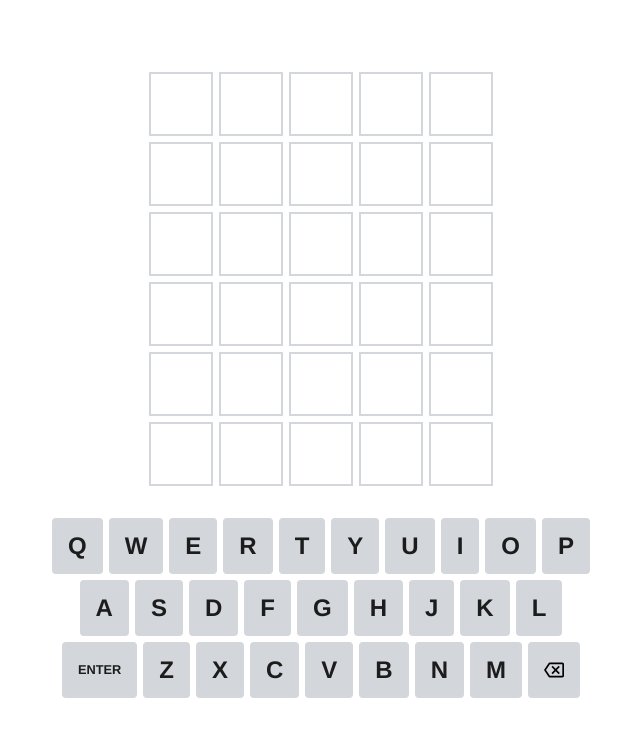
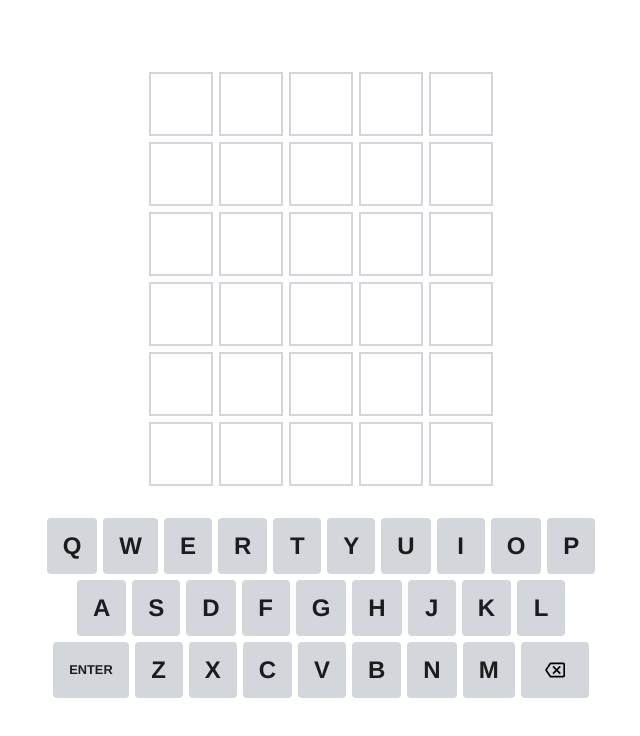
Before and after one commit to PeterHHartmann/SPAC-2-Wordle, a React (Vite) app: page / in a window 1280 px wide. Shown: the top 736 px of the page, without its empty margins (319-959 px from the left). Built offline with nearby package versions, Linux system fonts and the light colour scheme.

Commit message:
similar width of keyboard keys

```diff
--- a/src/components/keyboard/Keyboard.tsx
+++ b/src/components/keyboard/Keyboard.tsx
@@ -56,8 +56,9 @@ export function Keyboard({ handleKeyPressed, gameboard }: Props) {
                             key={`keyboardKey-id${keyIndex}`}
                             onClick={() => handleKeyPressed(key.letter)}
                             className={clsx(
-                                'text-2xl font-bold font-stretch-extra-condensed py-3 px-4 rounded-sm',
+                                'text-2xl font-bold font-stretch-extra-condensed py-3 min-w-[3rem] px-4 rounded-sm',
                                 key.letter === 'ENTER' && 'text-[.8rem]',
+                                key.letter === 'BACKSPACE' && 'px-6',
                                 key.status === null && 'bg-empty',
                                 key.status === 'correct' && 'text-white bg-correct border-correct',
                                 key.status === 'present' && 'text-white bg-present border-present',
```
